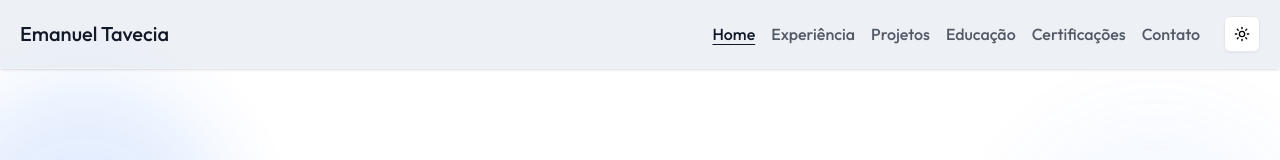
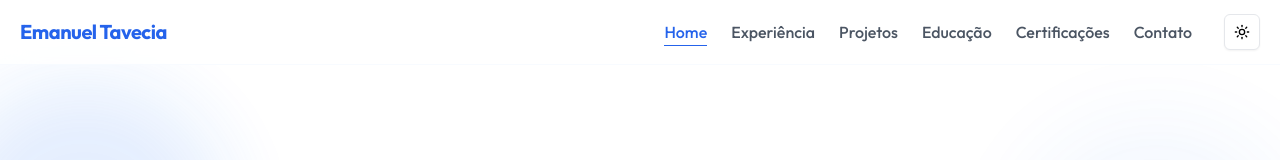
Before and after one commit to emanueltavecia/portfolio, a Next.js app: page / in a window 1280 px wide. Shown: the top 160 px of the page. Built offline with nearby package versions, Linux system fonts and the light colour scheme; grey boxes are pictures that could not be loaded.

Commit message:
feat: update header component styles and improve navigation item interactions

```diff
--- a/src/components/header/index.tsx
+++ b/src/components/header/index.tsx
@@ -1,8 +1,7 @@
 'use client'
 
 import Link from 'next/link'
-import { Button, buttonVariants } from '../ui/button'
-import { cn } from '@/lib/utils'
+import { Button } from '../ui/button'
 import { HeaderNav } from './nav'
 import {
   Sheet,
@@ -18,32 +17,35 @@ export function Header() {
   const [isSheetOpen, setIsSheetOpen] = useState(false)
 
   return (
-    <header className="fixed left-0 right-0 top-0 z-10 flex items-center justify-center border-b border-zinc-100/70 bg-slate-200/60 py-4 shadow backdrop-blur-md dark:border-slate-900 dark:bg-[#0d152480]">
-      <div className="flex w-full max-w-screen-xl items-center justify-between gap-4 px-5">
-        <h1>
-          <Link
-            href="/"
-            className={cn(buttonVariants({ variant: 'link' }), 'p-0 text-xl')}
-          >
-            Emanuel Tavecia
-          </Link>
-        </h1>
-        <nav className="hidden items-center gap-6 md:flex">
+    <header className="fixed left-0 right-0 top-0 z-10 border-b border-blue-100/20 bg-white/80 backdrop-blur-lg dark:border-blue-950/20 dark:bg-gray-950/80">
+      <div className="mx-auto flex h-16 w-full max-w-screen-xl items-center justify-between gap-4 px-5">
+        <Link
+          href="/"
+          className="text-xl font-bold tracking-tight text-blue-600 transition-colors hover:text-blue-700 dark:text-blue-400 dark:hover:text-blue-300"
+        >
+          Emanuel Tavecia
+        </Link>
+
+        <nav className="hidden items-center gap-8 md:flex">
           <HeaderNav isMobile={false} />
         </nav>
+
         <Sheet open={isSheetOpen} onOpenChange={setIsSheetOpen}>
           <SheetTrigger asChild>
             <Button
               variant="ghost"
-              className="-mr-3 flex p-3 md:hidden"
+              size="icon"
+              className="hover:bg-blue-50 dark:hover:bg-blue-900/20 md:hidden"
               onClick={() => setIsSheetOpen(true)}
             >
-              <Menu />
+              <Menu className="size-5" />
             </Button>
           </SheetTrigger>
-          <SheetContent className="max-w-72 dark:border-zinc-900">
-            <SheetHeader className="mb-4">
-              <SheetTitle className="text-left">Menu</SheetTitle>
+          <SheetContent className="w-72 border-blue-100 bg-white/95 backdrop-blur-lg dark:border-blue-950/20 dark:bg-gray-950/95">
+            <SheetHeader className="mb-6">
+              <SheetTitle className="text-left font-bold tracking-tight text-blue-600 dark:text-blue-400">
+                Menu
+              </SheetTitle>
             </SheetHeader>
             <nav className="flex flex-col gap-3">
               <HeaderNav
--- a/src/components/header/item/index.tsx
+++ b/src/components/header/item/index.tsx
@@ -1,6 +1,5 @@
 'use client'
 
-import { buttonVariants } from '@/components/ui/button'
 import Link from 'next/link'
 import { NavItemProps } from './types'
 import { usePathname } from 'next/navigation'
@@ -8,6 +7,7 @@ import { cn } from '@/lib/utils'
 
 export function NavItem({ name, href, onCloseSheet }: NavItemProps) {
   const pathname = usePathname()
+  const isActive = pathname === href
 
   return (
     <li>
@@ -15,9 +15,12 @@ export function NavItem({ name, href, onCloseSheet }: NavItemProps) {
         href={href}
         onClick={onCloseSheet}
         className={cn(
-          buttonVariants({ variant: 'link' }),
-          'p-0 text-base',
-          pathname === href ? 'underline' : 'opacity-70',
+          'relative font-medium transition-colors',
+          isActive
+            ? 'text-blue-600 dark:text-blue-400'
+            : 'text-gray-600 hover:text-blue-600 dark:text-gray-400 dark:hover:text-blue-400',
+          'after:absolute after:-bottom-1 after:left-0 after:h-px after:w-full after:scale-x-0 after:bg-blue-600 after:transition-transform dark:after:bg-blue-400',
+          isActive && 'after:scale-x-100',
         )}
       >
         {name}
--- a/src/components/header/nav/index.tsx
+++ b/src/components/header/nav/index.tsx
@@ -9,42 +9,39 @@ export function HeaderNav({ isMobile, handleCloseSheet }: HeaderNavProps) {
       <ul
         className={cn(
           'flex',
-          isMobile ? 'flex-col gap-1' : 'flex-row items-center gap-4',
+          isMobile ? 'flex-col gap-3' : 'flex-row items-center gap-6',
         )}
       >
         <NavItem name="Home" href="/" onCloseSheet={handleCloseSheet} />
-
         <NavItem
           name="Experiência"
           href="/experience"
           onCloseSheet={handleCloseSheet}
         />
-
         <NavItem
           name="Projetos"
           href="/projects"
           onCloseSheet={handleCloseSheet}
         />
-
         <NavItem
           name="Educação"
           href="/education"
           onCloseSheet={handleCloseSheet}
         />
-
         <NavItem
           name="Certificações"
           href="/certificates"
           onCloseSheet={handleCloseSheet}
         />
-
         <NavItem
           name="Contato"
           href="/contact"
           onCloseSheet={handleCloseSheet}
         />
       </ul>
-      <ThemeToggle isMobile={isMobile} />
+      <div className={cn(isMobile && 'mt-4')}>
+        <ThemeToggle isMobile={isMobile} />
+      </div>
     </>
   )
 }
```
